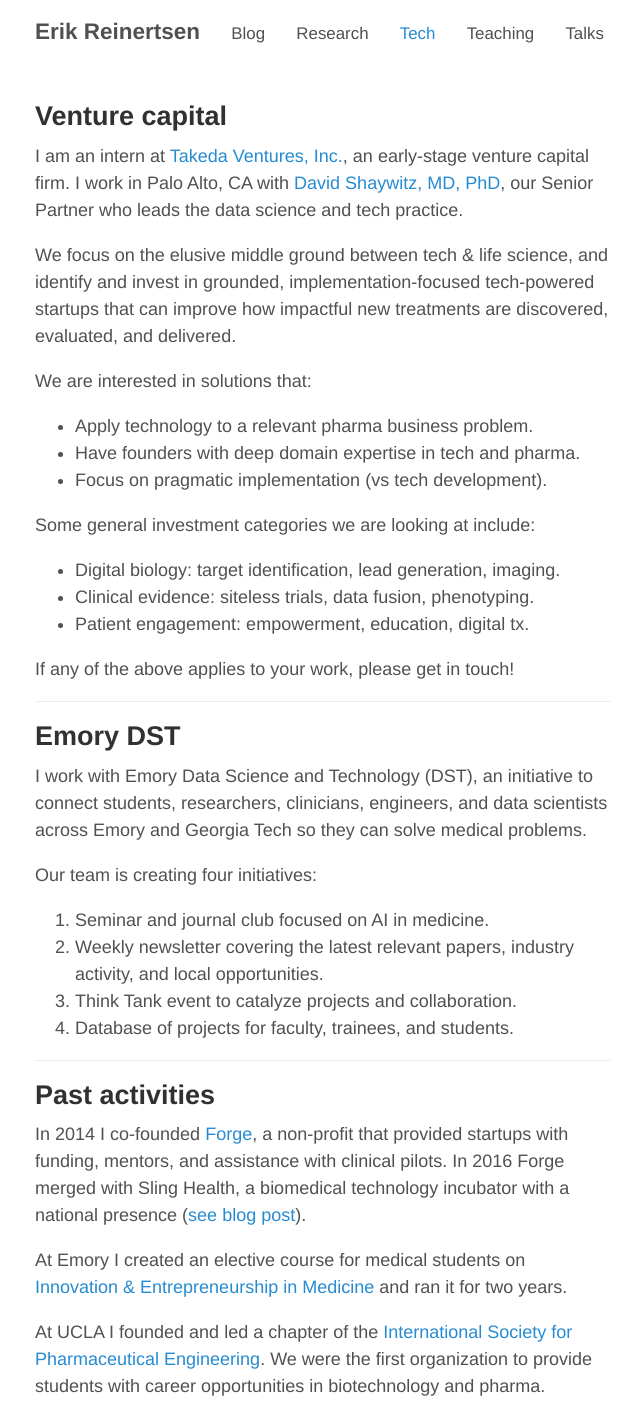
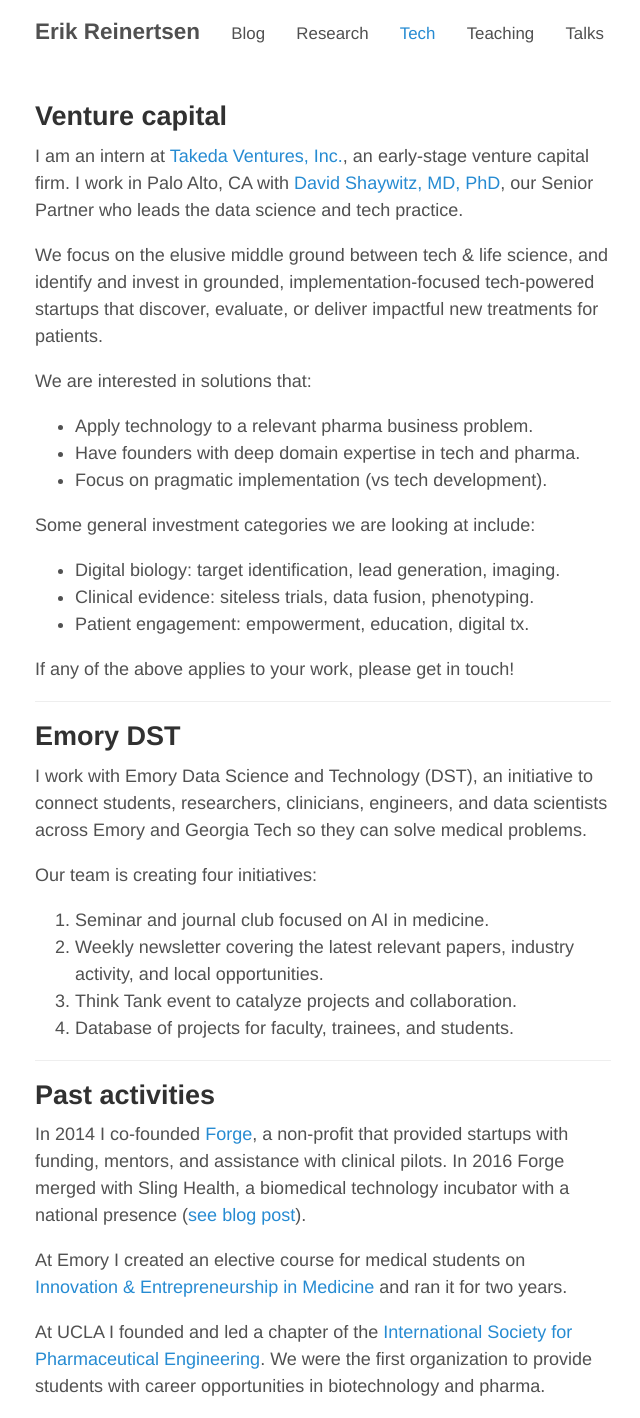
Before and after one commit to erikr/erikr.github.io, a Jekyll site: the page built from tech.md, in a window 1280 px wide. Shown: the whole page, without its empty margins (317-957 px from the left). Built offline with Jekyll 4.4.1, drawn with Linux system fonts in a browser that asks for light colours; nearby versions of some CDN libraries.

Commit message:
Update tech.md

```diff
--- a/tech.md
+++ b/tech.md
@@ -9,7 +9,7 @@
 
 I am an intern at [Takeda Ventures, Inc.](http://takedaventures.com), an early-stage venture capital firm. I work in Palo Alto, CA with [David Shaywitz, MD, PhD](https://www.linkedin.com/in/david-shaywitz-md-phd-232a237/), our Senior Partner who leads the data science and tech practice.
 
-We focus on the elusive middle ground between tech & life science, and identify and invest in grounded, implementation-focused tech-powered startups that can improve how impactful new treatments are discovered, evaluated, and delivered.
+We focus on the elusive middle ground between tech & life science, and identify and invest in grounded, implementation-focused tech-powered startups that discover, evaluate, or deliver impactful new treatments for patients.
 
 We are interested in solutions that:
 + Apply technology to a relevant pharma business problem.
```
